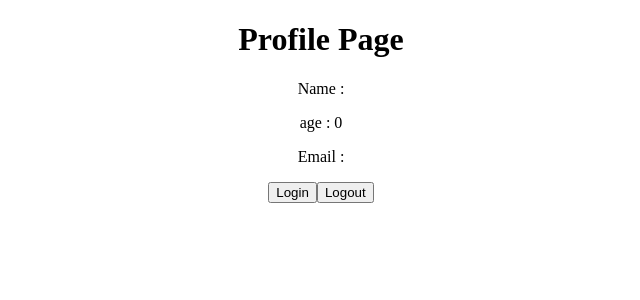
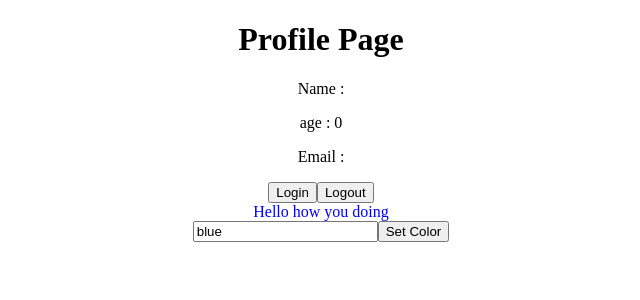
Before and after one commit to prudhvireddym/redux, a React (Create React App) app in the folder redux-tutorial/: page / in a window 1280 px wide. Shown: the top 300 px of the page, without its empty margins (319-959 px from the left). Built offline with nearby package versions, Linux system fonts and the light colour scheme.

Commit message:
changing color of the whole webapp

```diff
--- a/redux-tutorial/package.json
+++ b/redux-tutorial/package.json
@@ -7,6 +7,7 @@
     "@testing-library/react": "^12.1.2",
     "@testing-library/user-event": "^13.5.0",
     "react": "^17.0.2",
+    "react-color": "^2.19.3",
     "react-dom": "^17.0.2",
     "react-scripts": "5.0.0",
     "web-vitals": "^2.1.4"
--- a/redux-tutorial/src/App.js
+++ b/redux-tutorial/src/App.js
@@ -1,12 +1,14 @@
 import './App.css';
 import Profile from './components/Profile'
 import Login from './components/Login'
+import ChangeTheme from './components/ChangeTheme'
 
 function App() {
   return (
     <div className="App">
       <Profile/>
       <Login/>
+      <ChangeTheme/>
     </div>
   );
 }
--- /dev/null
+++ b/redux-tutorial/src/components/ChangeTheme.js
@@ -0,0 +1,21 @@
+import React,{useState} from 'react'
+import {useDispatch} from 'react-redux'
+import {themeColorReducer} from '../features/theme'
+
+const ChangeTheme = () =>{
+    const [themeColor,setThemeColor] = useState("blue")
+    const dispatch = useDispatch()
+
+    const dispatchEvent=()=>{
+        dispatch(themeColorReducer(themeColor))
+    }
+    return(<div>
+        <div style={{color:themeColor}}>Hello how you doing</div>
+        <input type="text" name="ColorArea" value={themeColor} onChange={(e)=>setThemeColor(e.target.value)} />
+        <button onClick={()=>dispatchEvent()}> Set Color</button>
+    </div>)
+
+
+}
+
+export default ChangeTheme;
--- a/redux-tutorial/src/components/Profile.js
+++ b/redux-tutorial/src/components/Profile.js
@@ -1,11 +1,13 @@
 import React from 'react'
 import {useSelector} from "react-redux"
+
 
 function Profile() {
 
     const user = useSelector((state)=>state.user.value)
+    const theme = useSelector((state) => state.theme.value)
     return (
-        <div>
+        <div style={{color:theme}}>
         <h1>Profile Page</h1>
         <p>Name : {user.name}</p>
         <p>age : {user.age}</p>
--- /dev/null
+++ b/redux-tutorial/src/features/theme.js
@@ -0,0 +1,16 @@
+import {createSlice} from '@reduxjs/toolkit'
+const initialStateValue = "black"
+
+export const themeSlicer = createSlice({
+    name:"setTheme",
+    initialState:{value:initialStateValue},
+    reducers:{
+        themeColorReducer:(state,action)=>{
+            state.value=action.payload
+        }
+    }
+})
+
+export const {themeColorReducer} = themeSlicer.actions
+
+export default themeSlicer.reducer
--- a/redux-tutorial/src/index.js
+++ b/redux-tutorial/src/index.js
@@ -5,11 +5,13 @@ import reportWebVitals from './reportWebVitals';
 import {configureStore} from '@reduxjs/toolkit'
 import {Provider } from 'react-redux'
 import userReducer from './features/user'
+import themeReducer from './features/theme'
 
 
 const store = configureStore({
   reducer:{
-    user:userReducer
+    user:userReducer,
+    theme:themeReducer
   }
 })
 
```
Also changed, not shown: 1 other file (tests, documents, lock files or other folders).
